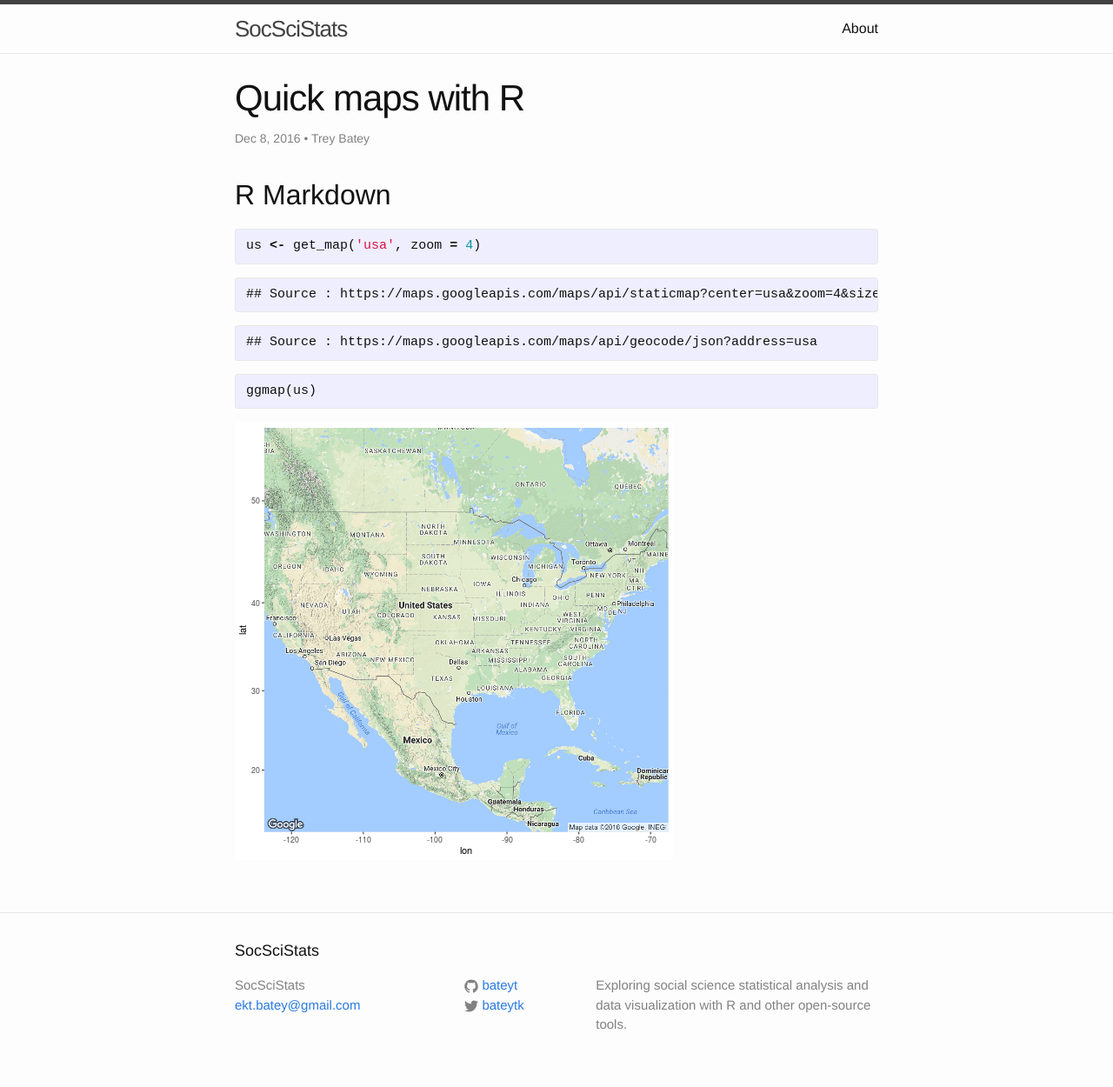
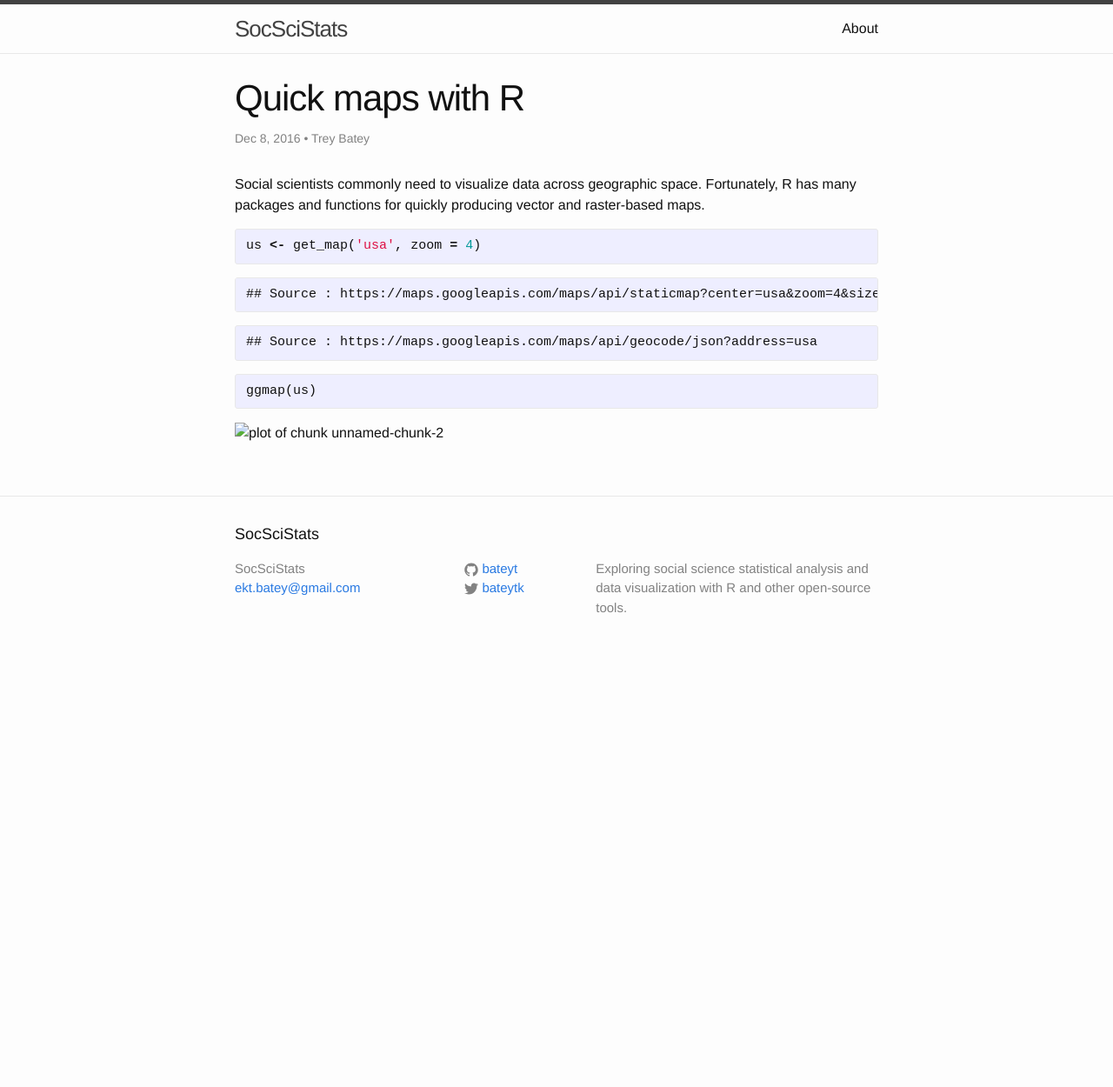
Before and after one commit to bateyt/socscistats, a Jekyll site: the page built from _posts/2016-12-08-quick-maps-r.md, in a window 1280 px wide. Shown: the whole page at 87% size. Built offline with Jekyll 4.4.1, drawn with Linux system fonts in a browser that asks for light colours; after the commit the page ends 900 px from its top, so only the background shows below that.

Commit message:
Testing location for proper display of figures

````diff
--- a/_posts/2016-12-08-quick-maps-r.md
+++ b/_posts/2016-12-08-quick-maps-r.md
@@ -9,7 +9,7 @@ tags: [ggmaps, ggplot2]
 
 
 
-## R Markdown
+Social scientists commonly need to visualize data across geographic space. Fortunately, R has many packages and functions for quickly producing vector and raster-based maps.
 
 
 
@@ -36,4 +36,4 @@ us <- get_map('usa', zoom = 4)
 ggmap(us)
 {% endhighlight %}
 
-![plot of chunk unnamed-chunk-2](/socscistats/figure/source/2016-12-08-quick-maps-r/unnamed-chunk-2-1.png)
+![plot of chunk unnamed-chunk-2](/socscistatsfigure/source/2016-12-08-quick-maps-r/unnamed-chunk-2-1.png)
--- a/_source/2016-12-08-quick-maps-r.Rmd
+++ b/_source/2016-12-08-quick-maps-r.Rmd
@@ -11,7 +11,7 @@ tags: [ggmaps, ggplot2]
 knitr::opts_chunk$set(echo = TRUE)
 ```
 
-## R Markdown
+Social scientists commonly need to visualize data across geographic space. Fortunately, R has many packages and functions for quickly producing vector and raster-based maps.
 
 ```{r echo=FALSE, message=FALSE, warning=FALSE, results='hide'}
 packs <- c('ggplot2', 'ggmap', 'ggvis', 'scales', 'dplyr', 'googlesheets', 'rgdal', 'spatial', 'maps', 'maptools', 'mapdata', 'raster', 'sp')
````
